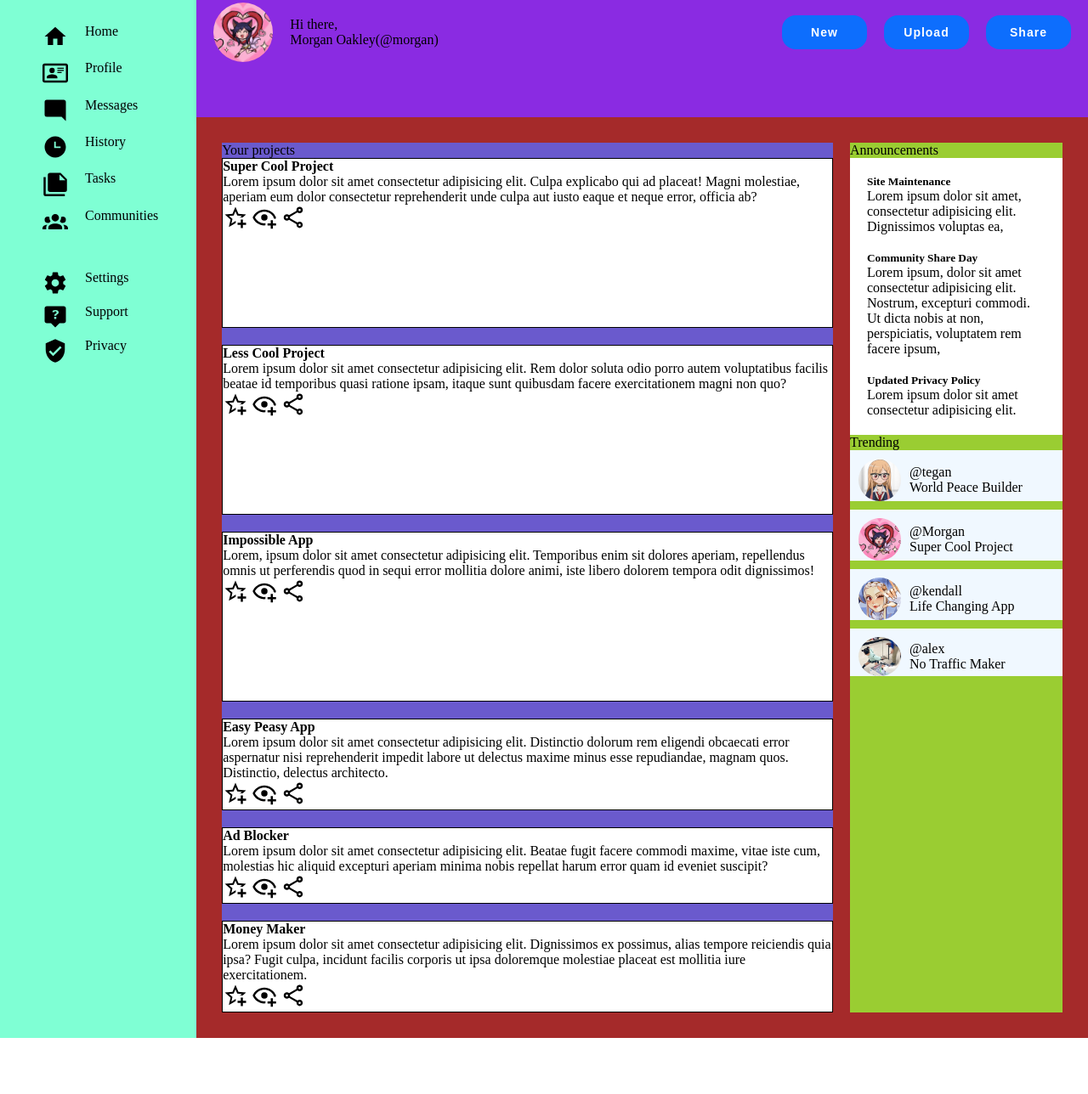
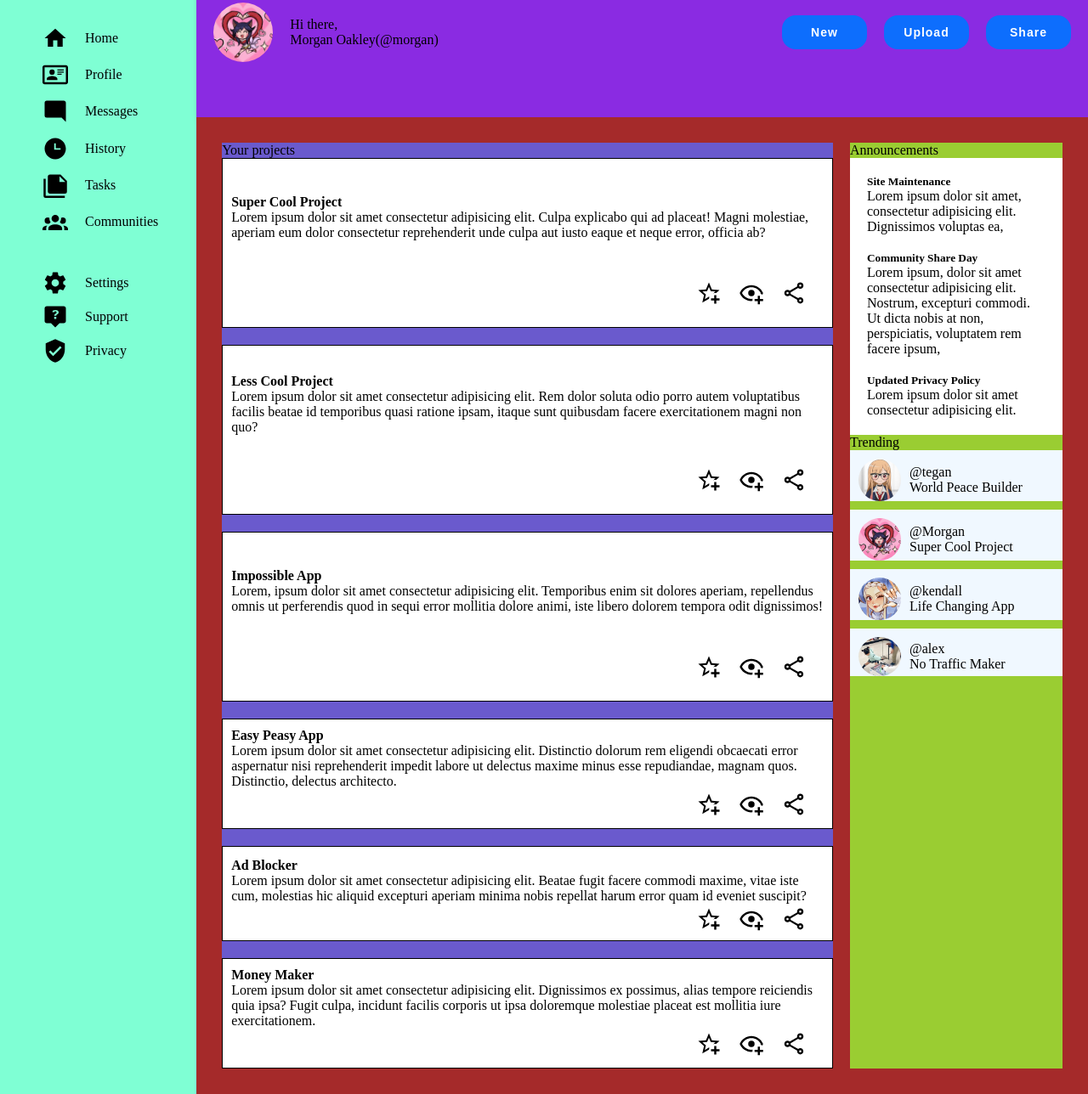
Before and after one commit to Dubu341/Admin-Dashboard, a plain HTML site: page index.html in a window 1280 px wide. Shown: the part 62-1350 px from the top of the page at 85% size. Before the commit the page ends 1284 px from the top, so only its background shows below. Drawn offline with Linux system fonts and the light colour scheme.

Commit message:
add inner cards grid

```diff
--- a/index.html
+++ b/index.html
@@ -42,10 +42,15 @@
       </div>
       <div class="header">
         <div class="search-bar-container">
-          <div class="search-bar">
-            <img src="icons/magnify.svg" alt="Search" />
-            <input type="text" />
-          </div>
+          <form action="" method="get" class="search-bar">
+            <input type="text" id="srch" name="srch" placeholder="search" />
+            <input
+              type="image"
+              src="icons/magnify.svg"
+              alt="Search"
+              class="icon"
+            />
+          </form>
           <div class="user-info">
             <img src="icons/bell-ring-outline.svg" alt="notifaction" />
             <img
@@ -76,6 +81,7 @@
           <p>Your projects</p>
           <div class="project-cards">
             <div class="card">
+              <div>
                 <h4>Super Cool Project</h4>
                 <p>
                   Lorem ipsum dolor sit amet consectetur adipisicing elit. Culpa
@@ -83,12 +89,24 @@
                   consectetur reprehenderit unde culpa aut iusto eaque et neque
                   error, officia ab?
                 </p>
-              <img src="icons/star-plus-outline.svg" alt="" />
-              <img src="icons/eye-plus-outline.svg" alt="" />
-              <img src="icons/share-variant-outline.svg" alt="" />
+              </div>
+              <div class="card-icons">
+                <img
+                  class="star-icon"
+                  src="icons/star-plus-outline.svg"
+                  alt=""
+                />
+                <img class="eye-icon" src="icons/eye-plus-outline.svg" alt="" />
+                <img
+                  class="share-icon"
+                  src="icons/share-variant-outline.svg"
+                  alt=""
+                />
+              </div>
             </div>
 
             <div class="card">
+              <div>
                 <h4>Less Cool Project</h4>
                 <p>
                   Lorem ipsum dolor sit amet consectetur adipisicing elit. Rem
@@ -96,11 +114,23 @@
                   temporibus quasi ratione ipsam, itaque sunt quibusdam facere
                   exercitationem magni non quo?
                 </p>
-              <img src="icons/star-plus-outline.svg" alt="" />
-              <img src="icons/eye-plus-outline.svg" alt="" />
-              <img src="icons/share-variant-outline.svg" alt="" />
+              </div>
+              <div class="card-icons">
+                <img
+                  class="star-icon"
+                  src="icons/star-plus-outline.svg"
+                  alt=""
+                />
+                <img class="eye-icon" src="icons/eye-plus-outline.svg" alt="" />
+                <img
+                  class="share-icon"
+                  src="icons/share-variant-outline.svg"
+                  alt=""
+                />
+              </div>
             </div>
             <div class="card">
+              <div>
                 <h4>Impossible App</h4>
                 <p>
                   Lorem, ipsum dolor sit amet consectetur adipisicing elit.
@@ -108,35 +138,72 @@
                   perferendis quod in sequi error mollitia dolore animi, iste
                   libero dolorem tempora odit dignissimos!
                 </p>
-              <img src="icons/star-plus-outline.svg" alt="" />
-              <img src="icons/eye-plus-outline.svg" alt="" />
-              <img src="icons/share-variant-outline.svg" alt="" />
+              </div>
+              <div class="card-icons">
+                <img
+                  class="star-icon"
+                  src="icons/star-plus-outline.svg"
+                  alt=""
+                />
+                <img class="eye-icon" src="icons/eye-plus-outline.svg" alt="" />
+                <img
+                  class="share-icon"
+                  src="icons/share-variant-outline.svg"
+                  alt=""
+                />
+              </div>
             </div>
             <div class="card">
+              <div>
                 <h4>Easy Peasy App</h4>
                 <p>
                   Lorem ipsum dolor sit amet consectetur adipisicing elit.
-                Distinctio dolorum rem eligendi obcaecati error aspernatur nisi
-                reprehenderit impedit labore ut delectus maxime minus esse
-                repudiandae, magnam quos. Distinctio, delectus architecto.
+                  Distinctio dolorum rem eligendi obcaecati error aspernatur
+                  nisi reprehenderit impedit labore ut delectus maxime minus
+                  esse repudiandae, magnam quos. Distinctio, delectus
+                  architecto.
                 </p>
-              <img src="icons/star-plus-outline.svg" alt="" />
-              <img src="icons/eye-plus-outline.svg" alt="" />
-              <img src="icons/share-variant-outline.svg" alt="" />
+              </div>
+              <div class="card-icons">
+                <img
+                  class="star-icon"
+                  src="icons/star-plus-outline.svg"
+                  alt=""
+                />
+                <img class="eye-icon" src="icons/eye-plus-outline.svg" alt="" />
+                <img
+                  class="share-icon"
+                  src="icons/share-variant-outline.svg"
+                  alt=""
+                />
+              </div>
             </div>
             <div class="card">
+              <div>
                 <h4>Ad Blocker</h4>
                 <p>
-                Lorem ipsum dolor sit amet consectetur adipisicing elit. Beatae
-                fugit facere commodi maxime, vitae iste cum, molestias hic
-                aliquid excepturi aperiam minima nobis repellat harum error quam
-                id eveniet suscipit?
+                  Lorem ipsum dolor sit amet consectetur adipisicing elit.
+                  Beatae fugit facere commodi maxime, vitae iste cum, molestias
+                  hic aliquid excepturi aperiam minima nobis repellat harum
+                  error quam id eveniet suscipit?
                 </p>
-              <img src="icons/star-plus-outline.svg" alt="" />
-              <img src="icons/eye-plus-outline.svg" alt="" />
-              <img src="icons/share-variant-outline.svg" alt="" />
+              </div>
+              <div class="card-icons">
+                <img
+                  class="star-icon"
+                  src="icons/star-plus-outline.svg"
+                  alt=""
+                />
+                <img class="eye-icon" src="icons/eye-plus-outline.svg" alt="" />
+                <img
+                  class="share-icon"
+                  src="icons/share-variant-outline.svg"
+                  alt=""
+                />
+              </div>
             </div>
             <div class="card">
+              <div>
                 <h4>Money Maker</h4>
                 <p>
                   Lorem ipsum dolor sit amet consectetur adipisicing elit.
@@ -144,9 +211,20 @@
                   Fugit culpa, incidunt facilis corporis ut ipsa doloremque
                   molestiae placeat est mollitia iure exercitationem.
                 </p>
-              <img src="icons/star-plus-outline.svg" alt="" />
-              <img src="icons/eye-plus-outline.svg" alt="" />
-              <img src="icons/share-variant-outline.svg" alt="" />
+              </div>
+              <div class="card-icons">
+                <img
+                  class="star-icon"
+                  src="icons/star-plus-outline.svg"
+                  alt=""
+                />
+                <img class="eye-icon" src="icons/eye-plus-outline.svg" alt="" />
+                <img
+                  class="share-icon"
+                  src="icons/share-variant-outline.svg"
+                  alt=""
+                />
+              </div>
             </div>
           </div>
         </div>
--- a/styles.css
+++ b/styles.css
@@ -2,7 +2,8 @@
   margin: 0;
   padding: 0;
 }
-img {
+img,
+.icon {
   height: 30px;
 }
 .user-avatar {
@@ -31,6 +32,7 @@ img {
 .first-row,
 .second-row,
 .third-row {
+  align-items: center;
   display: grid;
   grid-template-columns: 40px 1fr;
   gap: 10px;
@@ -59,7 +61,8 @@ img {
 }
 .search-bar {
   display: grid;
-  grid-template-columns: 50px 1fr;
+  grid-template-columns: 1fr 50px;
+  gap: 10px;
   align-items: center;
 }
 .search-bar input[type="text"] {
@@ -127,9 +130,19 @@ button:hover {
 }
 .card {
   background-color: white;
+  border: 1px solid;
+  padding: 10px;
+  display: grid;
+  grid-template-columns: 1fr;
+  grid-template-rows: 2fr 1fr;
+  align-items: center;
+}
+.card-icons {
+  display: grid;
+  grid-template-columns: repeat(auto-fit, 50px);
+  justify-content: end;
+}
 
-  border: 1px solid;
-}
 .news {
   background-color: yellowgreen;
 }
```
Lines whose indentation alone changed are shown as unchanged.
